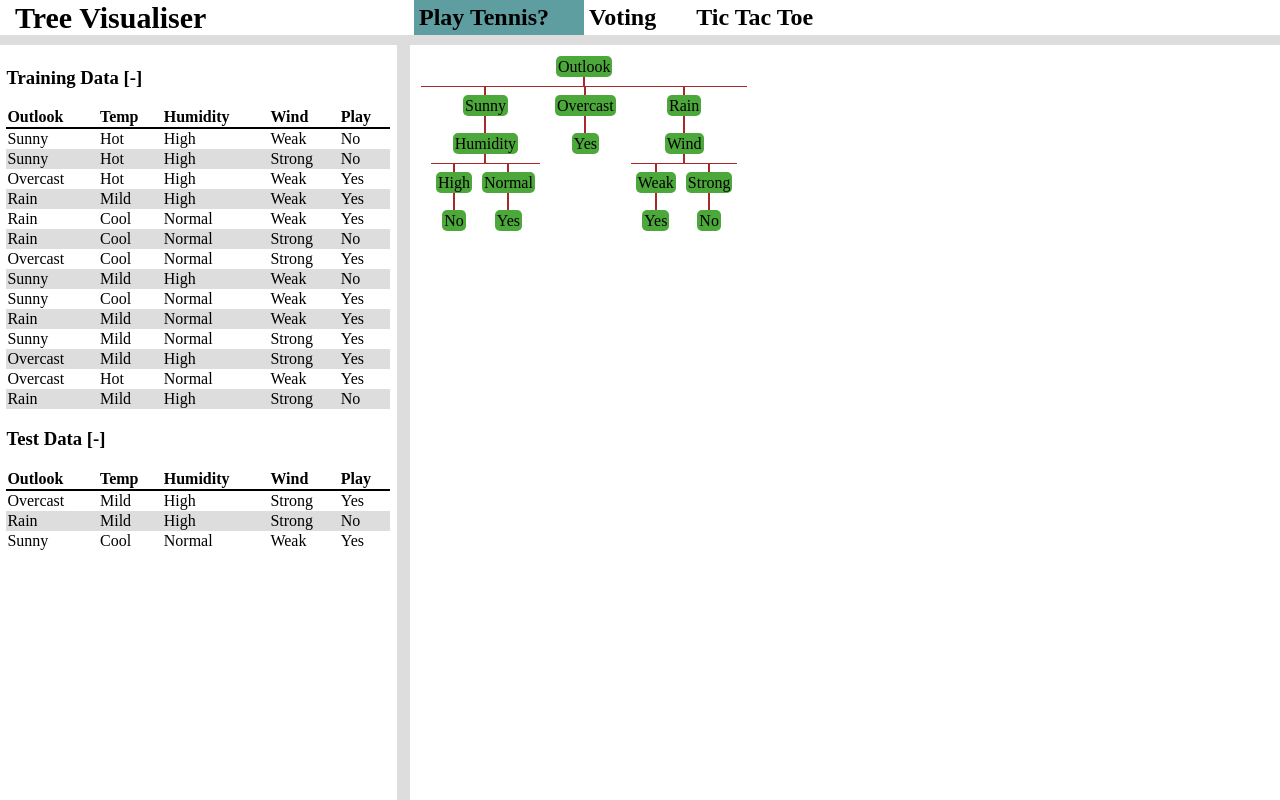
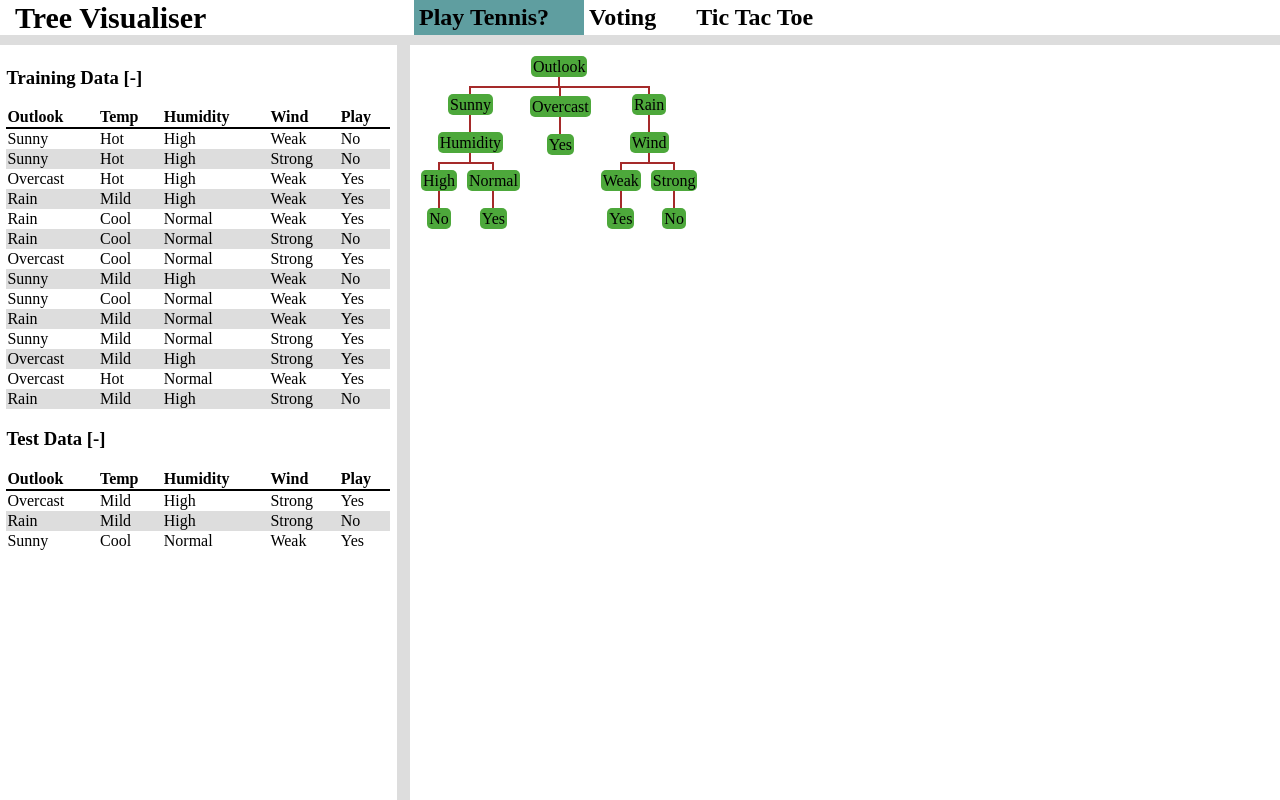
Before and after one commit to chr15stevens/treevisualiser, an Angular app: page / in a window 1280 px wide. Built offline with nearby package versions, Linux system fonts and the light colour scheme.

Commit message:
Improved tree look. Added tree selection. Drag frames to re-size.

```diff
--- a/src/app/leafnode/leafnode.component.css
+++ b/src/app/leafnode/leafnode.component.css
@@ -1,11 +1,11 @@
 .leaf {
     display: inline-block;
     min-height: 40px;
-    margin: 0 5px;
     text-align: center;
     white-space: nowrap;
     vertical-align:top;
 }
+
 .vertical-line {
     background-color: brown;
     width: 2px;
@@ -13,20 +13,42 @@
     height: 10px;
 }
 
+.horizontal-line {
+    background-color: brown;
+    height: 2px;
+    margin: auto;
+    width: 100%;
+}
+
+.horizontal-line.first {
+    width: 50%;
+    float: right;
+}
+
+.horizontal-line.last {
+    width: 50%;
+    float: left;
+}
+
+.horizontal-line.selected, .vertical-line.selected{
+    background-color: cadetblue;
+}
+
 .is-root {
     margin-top: 10px;
-}
-
-.children {
-    border-top: 1px brown solid;
 }
 
 .name {
     background-color: #4da83b ;
     border-radius: 5px;
     padding:2px;
+    margin: 5px;
 }
 
-.selected {
+.name.selected{
     background-color: cadetblue;
 }
+
+.name.selected.result{
+    font-weight: bold;
+}
--- a/src/app/leafnode/leafnode.component.html
+++ b/src/app/leafnode/leafnode.component.html
@@ -1,11 +1,14 @@
 <div class="leaf" [ngClass]="{ 'is-root': isRoot }">
-    <div *ngIf="!isRoot" class="vertical-line"></div>
-    <span (click)="onClick1()" class="name {{leafNode.isSelected? 'selected': ''}}">
+    <div *ngIf="leafNode.type !== 'result' && !isRoot && siblingCount > 1" class="horizontal-line"
+        [ngClass]="{'first': firstChild, 'last': lastChild, 'selected': leafNode.isSelected }"></div>
+    <div *ngIf="!isRoot" class="vertical-line" [ngClass]="{'selected': leafNode.isSelected }"></div>
+    <span class="name" [ngClass]="{'selected': leafNode.isSelected, result: leafNode.type === 'result'}">
         {{leafNode.name | titlecase}}
     </span>
-    <div *ngIf="leafNode.type !== 'result'" class="vertical-line"></div>
-    <!-- horizontal line -->
-    <div *ngIf="leafNode.type !== 'result'" class="children" [ngStyle]="{'border-top': (leafNode.vals.length > 1? '1px brown solid': 'none')}">
-        <app-leafnode *ngFor="let child of leafNode.vals" [leafNode]="child"></app-leafnode>
+    <div *ngIf="leafNode.type !== 'result'" class="vertical-line" [ngClass]="{'selected': leafNode.isSelected }"></div>
+    <div *ngIf="leafNode.type !== 'result'" class="children">
+        <app-leafnode *ngFor="let child of leafNode.vals; let first = first; let last = last;"
+        [leafNode]="child" [firstChild]="first" [lastChild]="last" [siblingCount]="leafNode.vals.length">
+        </app-leafnode>
     </div>
 </div>
--- a/src/app/leafnode/leafnode.component.ts
+++ b/src/app/leafnode/leafnode.component.ts
@@ -10,13 +10,13 @@ export class LeafnodeComponent implements OnInit {
 
     @Input() leafNode: LeafNode;
     @Input() isRoot: Boolean = false;
+    @Input() firstChild: Boolean = false;
+    @Input() lastChild: Boolean = false;
+    @Input() siblingCount: Number = 0;
+
     constructor() { }
 
     ngOnInit() {
         console.log(this.leafNode.type)
     }
-
-    onClick1 = () => {
-        console.log(this);
-    }
 }
--- a/src/app/tree/tree.component.css
+++ b/src/app/tree/tree.component.css
@@ -15,6 +15,7 @@
     left: 31%;
     background-color: #DDD;
     margin:0;
+    cursor: col-resize;
 }
 
 .tree-container {
--- a/src/app/tree/tree.component.html
+++ b/src/app/tree/tree.component.html
@@ -1,12 +1,11 @@
 <div style="display:block">
-    <div class="data-container">
+    <div #dataContainer class="data-container">
         <app-data [data]="dataset"></app-data>
         <app-data [data]="dataset" [useTestData]="true" [onRowClick]="predict"></app-data>
     </div>
-    <div class="separator">
-
+    <div #separator class="separator" (dragend)="onSeparatorDrag($event)">
     </div>
-    <div class="tree-container">
+    <div #treeContainer class="tree-container">
         <app-leafnode [leafNode]="model.modelRoot" [isRoot]='true'></app-leafnode>
     </div>
 </div>
--- a/src/app/tree/tree.component.ts
+++ b/src/app/tree/tree.component.ts
@@ -1,4 +1,4 @@
-import { Component, OnInit, Input } from '@angular/core';
+import { Component, OnInit, Input, ElementRef, ViewChild } from '@angular/core';
 import { Tree } from './tree';
 import { ID3, LeafNode } from './../../id3';
 import { Data } from './../../data'
@@ -11,6 +11,10 @@ import { Data } from './../../data'
 export class TreeComponent implements OnInit {
     private _dataset: Data;
     model: ID3;
+    @ViewChild('dataContainer') dataContainer: ElementRef;
+    @ViewChild('treeContainer') treeContainer: ElementRef;
+    @ViewChild('separator') separator: ElementRef;
+    private dragCount: number = 0;
 
     @Input()
     set dataset(dataset: Data){
@@ -30,6 +34,21 @@ export class TreeComponent implements OnInit {
         // this.model.build();
     }
 
+    onSeparatorDrag = (e: DragEvent) => {
+        // if (this.dragCount%100 == 0) {
+            let newSeparatorPosition = e.screenX;
+            if( newSeparatorPosition != 0) {
+                let browserWidth = window.innerWidth;
+                let percentPosition = (newSeparatorPosition/browserWidth) * 100;
+                console.log('drag', e, 'pp', percentPosition);
+                this.dataContainer.nativeElement.style.width = percentPosition.toString() + "%";
+                this.separator.nativeElement.style.left = (percentPosition + 1).toString() + "%";
+                this.treeContainer.nativeElement.style.width = (97 - percentPosition).toString() + "%";
+            }
+        // }
+        this.dragCount++;
+    }
+
     predict = (datum: any) => {
         this.model.deselectAllNodes()
         console.log(datum);
```
Also changed, not shown: 3 other files (tests, documents, lock files or other folders).
